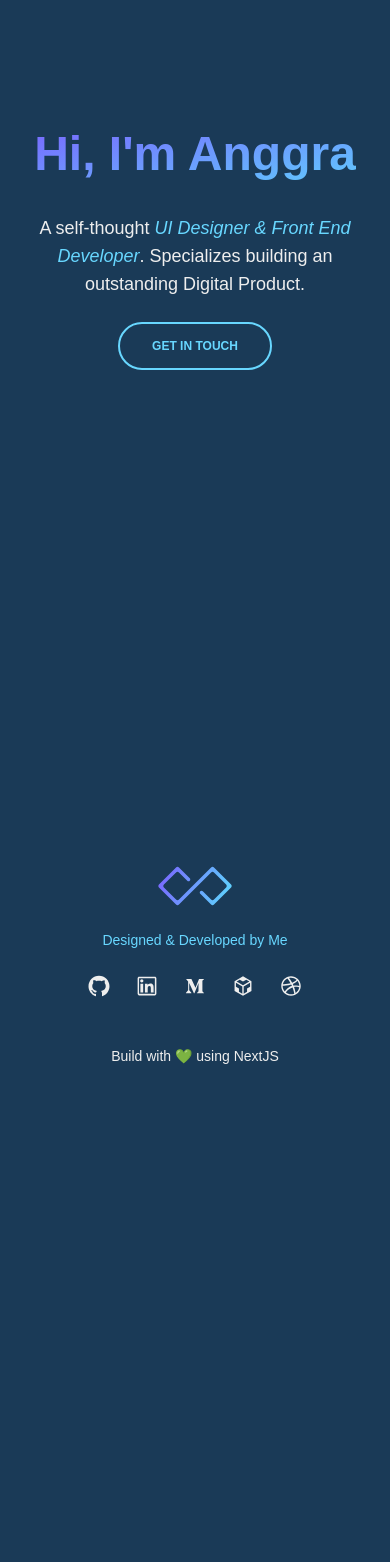
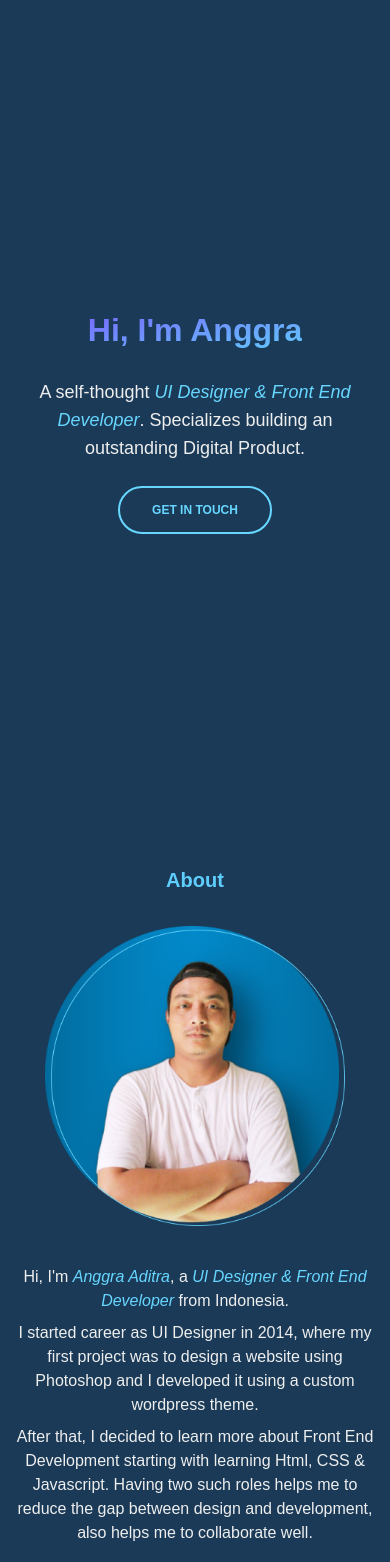
Before and after one commit to aditraanggra/personal-portfolio, a Next.js app in the folder anggra-portfolio/: page / in a window 390 px wide. Shown: the part 66-1628 px from the top of the page. Before the commit the page ends 1180 px from the top, so only its background shows below. Built offline with nearby package versions, Linux system fonts and the light colour scheme.

Commit message:
ADD: About Section

```diff
--- a/anggra-portfolio/components/Layout.js
+++ b/anggra-portfolio/components/Layout.js
@@ -9,7 +9,7 @@ const Layout = (props) => {
       <Head>
         <title>Anggra Aditra | UI Designer & Front End Developer</title>
       </Head>
-      <div className='flex flex-col h-full mx-4 md:mx-12 lg:mx-40'>
+      <div className='flex flex-col h-full mx-4 sm:mx-10 md:mx-12 lg:mx-40'>
         <Header />
         <main className='flex-1'>{children}</main>
         <Footer />
--- /dev/null
+++ b/anggra-portfolio/components/content/About.js
@@ -0,0 +1,49 @@
+import Image from 'next/image'
+import HighlightText from './HighlightText'
+import Profile from '../../public/about-me-photo.png'
+
+const About = () => {
+  return (
+    <section id='about-me'>
+      <h3 className='text-center md:text-left font-semibold text-xl text-[#5FCEFD]'>
+        About
+      </h3>
+      <div className='flex flex-col-reverse md:flex-row justify-center items-center py-8'>
+        {/* about description */}
+        <div className='flex-1 space-y-2'>
+          <p className='text-[#eee] text-base text-center md:text-left'>
+            Hi, I&#39;m <HighlightText>Anggra Aditra</HighlightText>, a{' '}
+            <HighlightText>UI Designer & Front End Developer</HighlightText>{' '}
+            from Indonesia.
+          </p>
+          <p className='text-[#eee] text-base text-center md:text-left'>
+            I started career as UI Designer in 2014, where my first project was
+            to design a website using Photoshop and I developed it using a
+            custom wordpress theme.
+          </p>
+          <p className='text-[#eee] text-base text-center md:text-left'>
+            After that, I decided to learn more about Front End Development
+            starting with learning Html, CSS & Javascript. Having two such roles
+            helps me to reduce the gap between design and development, also
+            helps me to collaborate well.
+          </p>
+        </div>
+
+        {/* Profile Picture */}
+        <div className='flex flex-1 justify-end mb-8 md:mb-0'>
+          <div>
+            <Image
+              src={Profile}
+              alt='profile Picure'
+              className='float-right'
+              width={300}
+              height={300}
+            />
+          </div>
+        </div>
+      </div>
+    </section>
+  )
+}
+
+export default About
--- /dev/null
+++ b/anggra-portfolio/components/content/FeaturedBlog.js
@@ -0,0 +1,7 @@
+import React from 'react'
+
+const FeaturedBlog = () => {
+  return <div>My Blog</div>
+}
+
+export default FeaturedBlog
--- /dev/null
+++ b/anggra-portfolio/components/content/GetInTouch.js
@@ -0,0 +1,5 @@
+const GetInTouch = () => {
+  return <div></div>
+}
+
+export default GetInTouch
--- a/anggra-portfolio/components/content/Hero.js
+++ b/anggra-portfolio/components/content/Hero.js
@@ -3,9 +3,12 @@ import NiceButton from './NiceButton'
 
 const Hero = () => {
   return (
-    <section id='hero' className='h-screen px-4 md:px-24 py-24'>
+    <section
+      id='hero'
+      className='flex flex-col justify-center items-center h-screen px-4 md:px-24 space-y-12'
+    >
       <div className='flex flex-col justify-center items-center  space-y-6 md:space-y-8'>
-        <h1 className='text-center font-bold text-[3em] md:text-[4em] bg-gradient-to-br from-[#7B61FF] to-[#5FCEFD] text-transparent bg-clip-text'>
+        <h1 className='text-center font-bold text-[2em] sm:text-[3em] md:text-[4em] bg-gradient-to-br from-[#7B61FF] to-[#5FCEFD] text-transparent bg-clip-text'>
           Hi, I&#39;m Anggra
         </h1>
         <p className='text-center text-[#eeeeee] text-lg md:text-2xl'>
@@ -15,6 +18,9 @@ const Hero = () => {
         </p>
         <NiceButton>Get in Touch</NiceButton>
       </div>
+      <div className='flex justify-center items-center'>
+        <div className='mouse'></div>
+      </div>
     </section>
   )
 }
--- a/anggra-portfolio/components/content/NiceButton.js
+++ b/anggra-portfolio/components/content/NiceButton.js
@@ -1,6 +1,6 @@
 const NiceButton = ({ children }) => {
   return (
-    <button className='flex justify-center items-center h-12 py-[18px] px-8 border-2 hover:border-0 hover:bg-[#68D7FF] rounded-full  border-[#68D7FF] text-[#68D7FF] hover:shadow-lg hover:shadow-[#68d7ff73] hover:text-[#1a3a57] font-semibold text-xs uppercase hover:-translate-y-2 transition duration-500 ease-in-out'>
+    <button className='flex justify-center items-center h-12 py-[18px] px-8 border-2 hover:border-0 hover:bg-[#68D7FF] rounded-full  border-[#68D7FF] text-[#68D7FF] hover:shadow-lg hover:shadow-[#68d7ff52] hover:text-[#1a3a57] font-semibold text-xs uppercase hover:-translate-y-2 transition duration-500 ease-in-out'>
       {children}
     </button>
   )
--- /dev/null
+++ b/anggra-portfolio/components/content/Work.js
@@ -0,0 +1,7 @@
+import React from 'react'
+
+const Work = () => {
+  return <div>Work</div>
+}
+
+export default Work
--- /dev/null
+++ b/anggra-portfolio/components/content/index.js
@@ -0,0 +1,4 @@
+export { default as Hero } from './Hero'
+export { default as About } from './About'
+export { default as Work } from './Work'
+export { default as GetInTouch } from './GetInTouch'
--- a/anggra-portfolio/components/menu/NavItems.js
+++ b/anggra-portfolio/components/menu/NavItems.js
@@ -5,7 +5,7 @@ const NavItems = () => {
     <>
       {Menuitems.map((items, index) => (
         <li
-          className='text-lg md:text-xs font-bold text-[#eeeeee] hover:text-[#68D7FF] cursor-pointer transition duration-500 ease-in-out list-none'
+          className='text-lg md:text-xs font-bold text-[#eeeeee] hover:text-[#68D7FF] hover:-translate-y-2 cursor-pointer transition duration-500 ease-in-out list-none'
           key={index}
         >
           {items}
--- a/anggra-portfolio/components/menu/Navbar.js
+++ b/anggra-portfolio/components/menu/Navbar.js
@@ -1,11 +1,14 @@
 import { useState } from 'react'
+//components
 import DesktopMenu from './DesktopMenu'
 import MobileMenu from './MobileMenu'
-import { Squeeze as Hamburger } from 'hamburger-react'
+// 3rd library
+import { Divide as Hamburger } from 'hamburger-react'
 import { Transition } from '@headlessui/react'
 
 const Navbar = () => {
   const [isOpen, setOpen] = useState(false)
+
   return (
     <div className='flex flex-1 justify-end'>
       <DesktopMenu />
@@ -13,6 +16,8 @@ const Navbar = () => {
         <Hamburger
           direction='right'
           size={32}
+          duration={0.3}
+          rounded
           easing='ease-in-out'
           toggled={isOpen}
           toggle={setOpen}
--- a/anggra-portfolio/pages/index.js
+++ b/anggra-portfolio/pages/index.js
@@ -1,5 +1,5 @@
 import Layout from '../components/Layout'
-import Hero from '../components/content/Hero'
+import { Hero, About, Work, GetInTouch } from '../components/content'
 import { IconContext } from 'react-icons'
 
 export default function Home() {
@@ -12,6 +12,9 @@ export default function Home() {
     >
       <Layout>
         <Hero />
+        <About />
+        <Work />
+        <GetInTouch />
       </Layout>
     </IconContext.Provider>
   )
```
Also changed, not shown: anggra-portfolio/styles/Home.module.css (deleted, +0 -116 lines), anggra-portfolio/public/about-me-photo.png (added).
